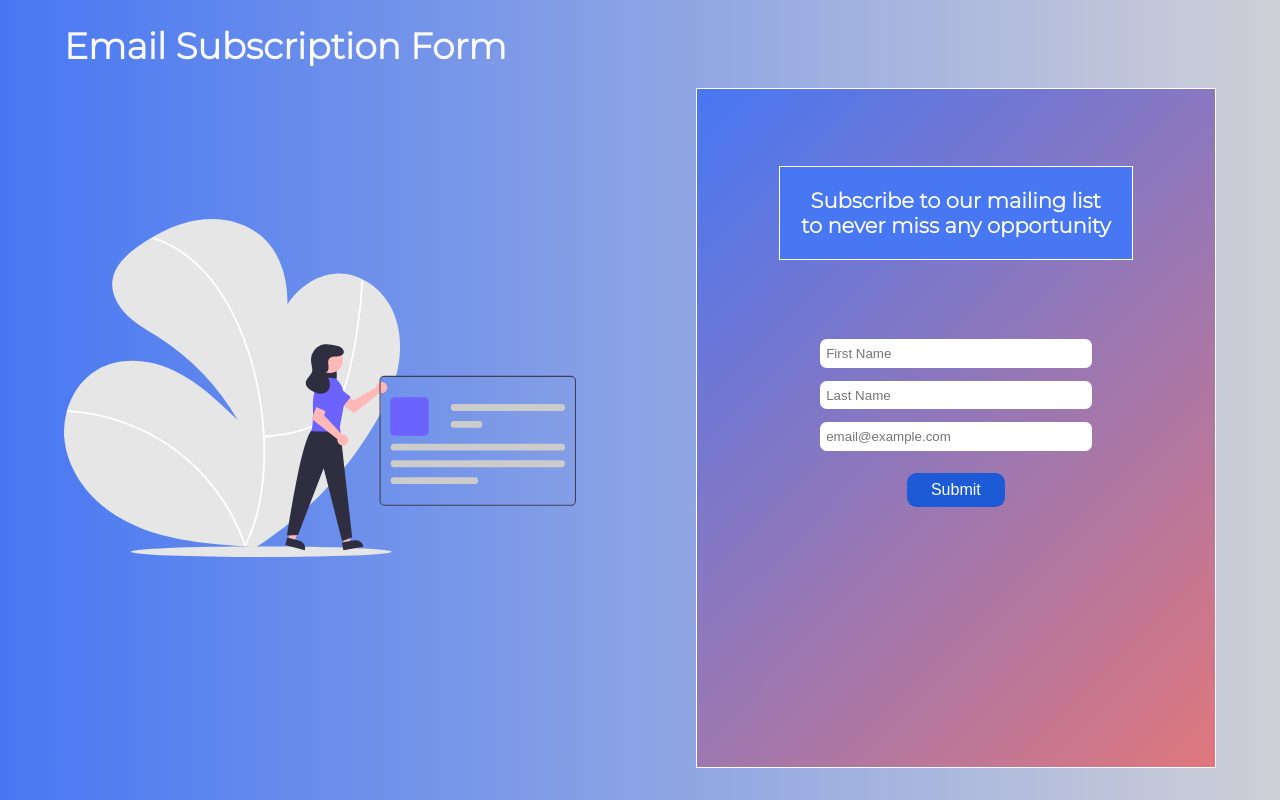
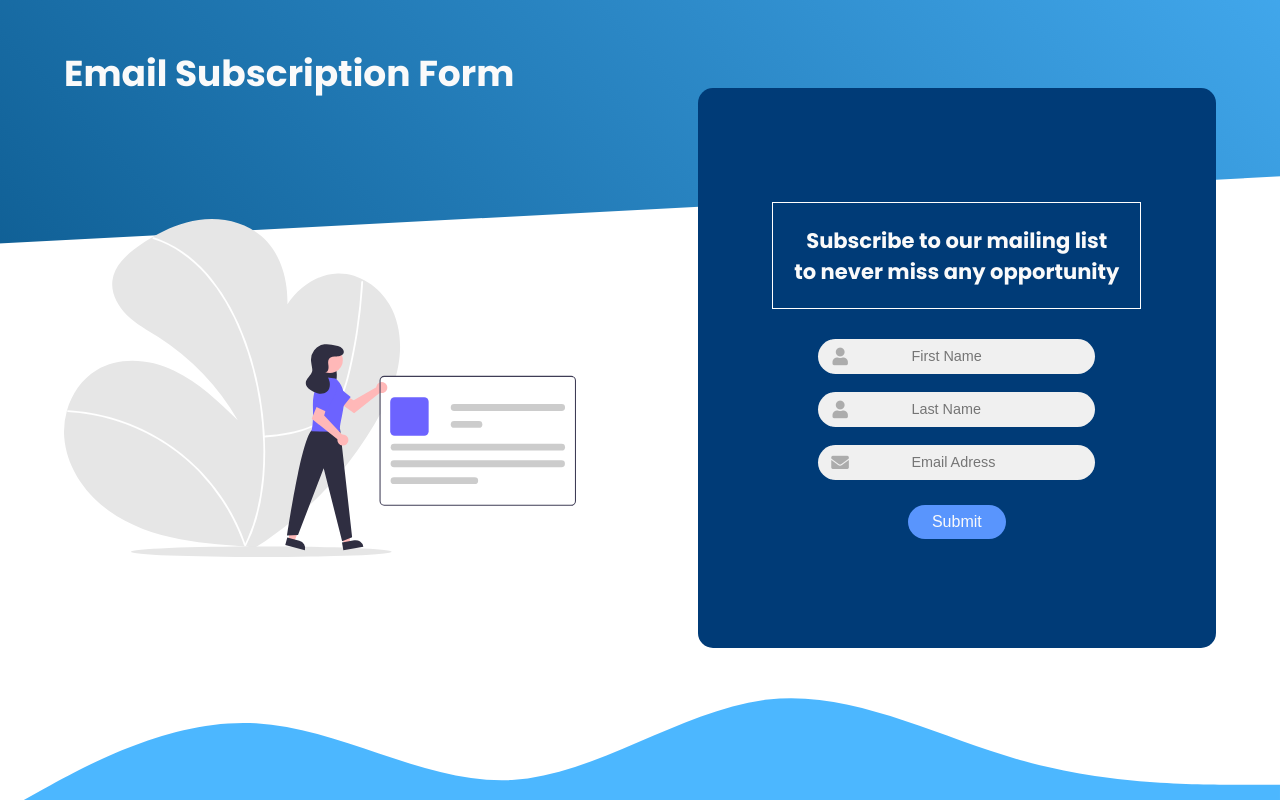
Before and after one commit to simarmannsingh/email-subscription-page, a plain HTML site: page index.html in a window 1280 px wide. Drawn offline with Linux system fonts and the light colour scheme.

Commit message:
Updated the UI and added wave.svg generated from wave generator.

```diff
--- a/index.html
+++ b/index.html
@@ -8,33 +8,53 @@
     <link rel="stylesheet" href="style.css">
 
     <!-- Loading Fonts -->
-    <link href="https://fonts.googleapis.com/css2?family=Montserrat:wght@300&display=swap" rel="stylesheet">
+    <link href="https://fonts.googleapis.com/css2?family=Poppins:wght@200;300;400;500;600;700;800&display=swap" rel="stylesheet">
+
+    <!-- Loading FontAwesome fonts -->
+    <link rel="stylesheet" href="https://use.fontawesome.com/releases/v5.15.1/css/all.css" integrity="sha384-vp86vTRFVJgpjF9jiIGPEEqYqlDwgyBgEF109VFjmqGmIY/Y4HV4d3Gp2irVfcrp" crossorigin="anonymous">
 
     <title>Email Subscription Form</title>
 </head>
 <body>
     <div class="App">
 
-        <!-- NavBar -->
-        <div class="NavBar">
+        <div class="Nav-backdrop"></div>
+
+        <div class="Title">
             <h1>Email Subscription Form</h1>
         </div>
 
         <div class="main-img">
-            <img src="./spaceship.svg" alt="Email Image">
+            <img src="./spaceship.svg" alt="Email Image" crossorigin="anonymous">
         </div>
 
         <!-- Form For collecting user Details -->
         <form class="form">
             <div class="form-elements">
                 <h3 class="sub-heading"> Subscribe to our mailing list <br> to never miss any opportunity</h3>
-                <input type="text" name="firstName" placeholder="First Name">
-                <input type="text" name="lastName" placeholder="Last Name">
-                <input type="email" name="email" id="email" placeholder="email@example.com">
+
+                <div class="input-field">
+                    <i class="fas fa-user"></i>
+                    <input type="text" name="firstName" placeholder="First Name">
+                </div>
+
+                <div class="input-field">
+                    <i class="fas fa-user"></i>
+                    <input type="text" name="lastName" placeholder="Last Name">
+                </div>
+
+                <div class="input-field">
+                    <i class="fas fa-envelope"></i>
+                    <input type="email" name="email" id="email" placeholder="Email Adress">
+                </div>
+
                 <button type="submit">Submit</button>
             </div>
+        </form>
 
-        </form>
+        <!-- Wave -->
+        <img class="wave" src="wave.svg" alt="Wave">
+
     </div>
     <script src="script.js"></script>
 </body>
--- a/style.css
+++ b/style.css
@@ -3,19 +3,21 @@
     --link_active: #fdfdfd;
     --accent1: #e49797;
     --accent2: #6a94e9;
-    --accent3: #4777f3;
+    --accent3: #003b77;
     --accent4: #e0777c;
-    --btn-primary: #1d5bd6;
+    --btn-primary: #5995fd;
     --btn-secondary: #e96a70;
     --text-primary: #fafafa;
-    font-family: 'Montserrat', sans-serif;
-    overflow: hidden;
-    background: linear-gradient(90deg, #4777f3, #cfcfd6);
+    font-family: 'Poppins', sans-serif;
     height: 100vh;
   }
 
   h1, h2, h3, h4, h5, h6, p{
     color: var(--text-primary);
+  }
+
+  body{
+    overflow: hidden;
   }
 
   .App{
@@ -25,47 +27,78 @@
     flex-direction: column;
     width: 90vw;
     height: 95vh;
+
   }
 
   .form{
     display: flex;
     justify-content: flex-end;
     width: 100%;
-    height: 85vh;
+    z-index: 3;
   }
 
   .form-elements{
     display: flex;
+    flex-direction: column;
     position: relative;
-    flex-direction: column;
     justify-content: center;
-    background:linear-gradient(135deg, var(--accent3), var(--accent4));
-    border: 1px solid white
+    height: 70vh;
+    background-color: #003b77;
+    border-radius: 15px;
   }
 
   .sub-heading{
-    display: flex;
-    position: absolute;
-    top: 10%;
     text-align: center;
     padding: 1em;
     background: var(--accent3);
     border: 1px solid white;
   }
 
-  .NavBar{
+  .Nav-backdrop{
     display: flex;
     position: fixed;
-    top: 0;
+    top: -100px;
+    left: -20px;
+    width: 120%;
+    height: 38vh;
+    transform: rotate(-3deg);
+    background: linear-gradient(-130deg, #4cb7ff, #106096);
   }
 
-  input{
+  .Title{
+    display: flex;
+    position: fixed;
+    top: 1.2em;
+  }
+
+  .input-field{
     width: 50%;
-    padding: 0.5em;
-    margin: 0.5em 1em;
-    border-radius: 0.5em;
+    padding: 0 0.5em;
+    margin: 0.5em auto;
+    border-radius: 3em;
     border: none;
+    background-color: #f0f0f0;
+    display: grid;
+    grid-template-columns: 10% 90%;
   }
+
+  .input-field i{
+    text-align: center;
+    line-height: 35px;
+    color: #acacac;
+    font-size: 1.1rem;
+    transition: 0.5s;
+}
+
+.input-field input{
+  background: none;
+  outline: none;
+  border: none;
+  line-height: 1;
+  font-weight: 400;
+  font-size: 0.9rem;
+  color: #333;
+}
 
   input:focus{
     outline: none;
@@ -76,11 +109,21 @@
     background-color: var(--btn-primary);
     color: var(--text-primary);
     font-size: medium;
-    border-radius: 0.6em;
+    border-radius: 3em;
     border: none;
     cursor: pointer;
     margin: 1em;
     width: fit-content;
+  }
+
+  .wave{
+    display: flex;
+    position: fixed;
+    width: 100%;
+    bottom: -70px;
+    left: 0;
+    z-index: 1;
+    opacity: 70%;
   }
 
   @media screen and (max-width: 345px){
@@ -90,6 +133,10 @@
 
     .form{
       justify-content: center;
+    }
+
+    .wave{
+      bottom: 0px;
     }
 
     .form-elements{
@@ -126,6 +173,10 @@
 
     .form{
       justify-content: center;
+    }
+
+    .wave{
+      bottom: -5px;
     }
 
     .form-elements{
@@ -191,6 +242,10 @@
       height: 85vh;
     }
 
+    .wave{
+      bottom: -70px;
+    }
+
     .sub-heading{
       top: 7vh;
     }
```
Also changed, not shown: email_subscription.png (added), landingpage_preview.png (deleted), wave.svg (added), 1 other file.
